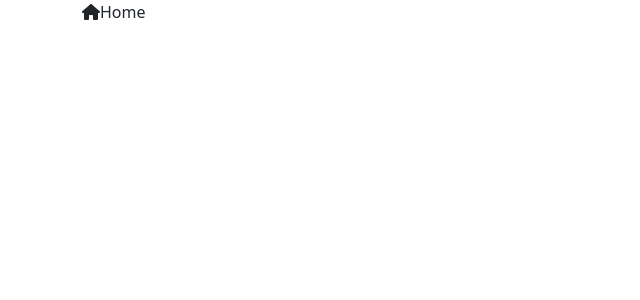
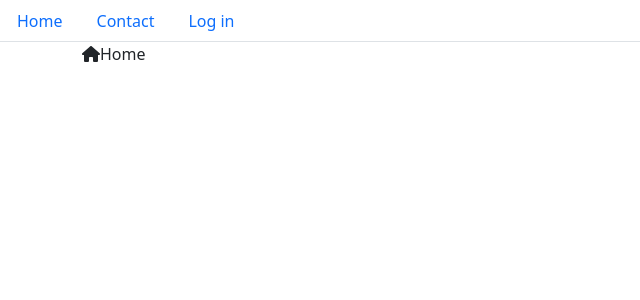
Before and after one commit to UnBanj/OnlineStore, a React (Create React App) app: page /user/login in a window 1280 px wide. Shown: the top 300 px of the page, without its empty margins (0-640 px from the left). Built offline with nearby package versions, Linux system fonts and the light colour scheme.

Commit message:
Create the main menu component- static

```diff
--- a/src/components/App/App.tsx
+++ b/src/components/App/App.tsx
@@ -4,10 +4,11 @@
 import { faHome } from '@fortawesome/free-solid-svg-icons';
 import { FontAwesomeIcon } from '@fortawesome/react-fontawesome';
 
+
 function App() {
   return (
     <Container>
-        <FontAwesomeIcon icon={ faHome }/>
+       <FontAwesomeIcon icon={ faHome }/>
         Home
     </Container>
   );
--- /dev/null
+++ b/src/components/MainMenu/MainMenu.tsx
@@ -0,0 +1,14 @@
+import React from "react";
+import { Nav } from "react-bootstrap";
+
+export class MainMenu extends React.Component {
+    render(){
+        return (
+           <Nav variant="tabs">
+             <Nav.Link href="/">Home</Nav.Link>
+             <Nav.Link href="/contact">Contact</Nav.Link>
+             <Nav.Link href="/login">Log in</Nav.Link>
+           </Nav>
+        );
+    }
+}
--- a/src/index.tsx
+++ b/src/index.tsx
@@ -8,12 +8,14 @@
 import 'popper.js/dist/popper.js';
 import 'bootstrap/dist/js/bootstrap.min.js';
 import '@fortawesome/fontawesome-free/css/fontawesome.css';
+import { MainMenu } from './components/MainMenu/MainMenu';
 
 const root = ReactDOM.createRoot(
   document.getElementById('root') as HTMLElement
 );
 root.render(
   <React.StrictMode>
+    <MainMenu></MainMenu>
     <App />
   </React.StrictMode>
 );
```
